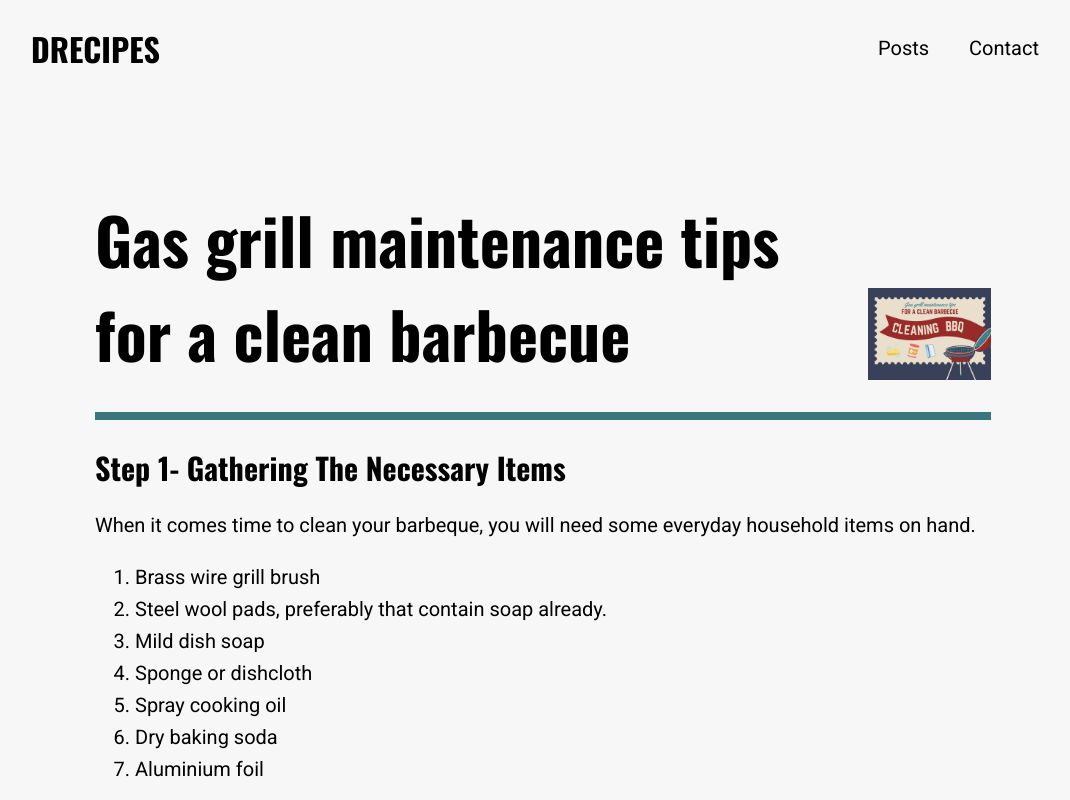
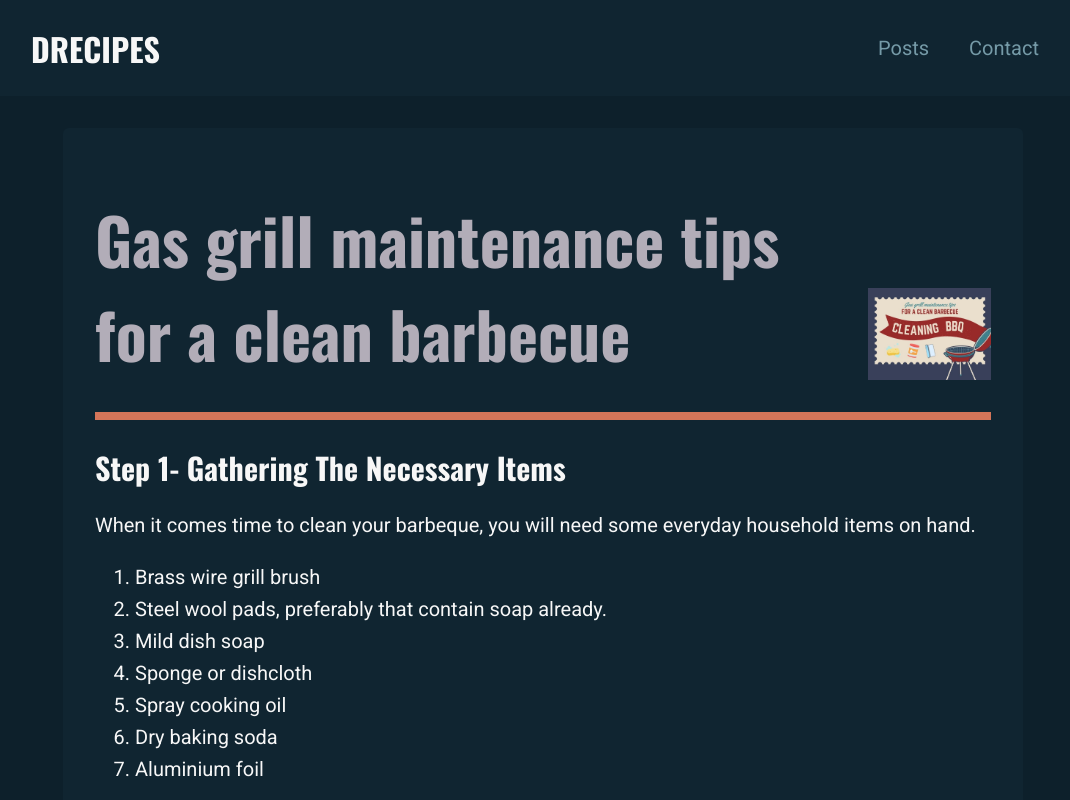
Before and after one commit to gyunsan/drecipes, a Next.js app: page /posts/gas-grill-maintenance-tips-for-a-clean-barbecue in a window 1280 px wide. Shown: the top 800 px of the page, without its empty margins (97-1167 px from the left). Built offline with nearby package versions, Linux system fonts and the light colour scheme.

Commit message:
css style for all the app

```diff
--- a/components/home-page/featured-posts.module.css
+++ b/components/home-page/featured-posts.module.css
@@ -6,7 +6,7 @@
 
 .latest h2 {
   font-size: var(--size-8);
-  color: #000;
+  color: #759aa7;
   text-align: center;
 }
 
--- a/components/layout/logo.module.css
+++ b/components/layout/logo.module.css
@@ -3,7 +3,7 @@
   font-size: var(--size-5);
   font-weight: bold;
   font-family: 'Oswald', sans-serif;
-  color: #000;
+  color: #f7f7f7;
 }
 
 @media (min-width: 768px) {
--- a/components/layout/main-navigation.module.css
+++ b/components/layout/main-navigation.module.css
@@ -1,7 +1,7 @@
 .header {
   width: 100%;
   height: 6rem;
-  background-color: #f7f7f7;
+  background-color: #102531;
   display: flex;
   justify-content: space-between;
   align-items: center;
@@ -21,14 +21,14 @@
 }
 
 .header a {
-  color: #000;
+  color: #759aa7;
   font-size: var(--size-4);
 }
 
 .header a:hover,
 .header a:active,
 .header a.active {
-  color: var(--color-grey-500);
+  color: #f7f7f7;
 }
 
 @media (min-width: 768px) {
--- a/components/posts/all-posts.module.css
+++ b/components/posts/all-posts.module.css
@@ -6,7 +6,7 @@
 
 .posts h1 {
   font-size: var(--size-8);
-  color: var(--color-grey-800);
+  color: var(--color-grey-200);
   text-align: center;
 }
 
--- a/components/posts/post-detail/post-content.module.css
+++ b/components/posts/post-detail/post-content.module.css
@@ -4,13 +4,13 @@
   margin: var(--size-8) auto;
   font-size: var(--size-5);
   line-height: var(--size-8);
-  background-color: #f7f7f7;
+  background-color: #102531;
   border-radius: 6px;
   padding: var(--size-4);
 }
 
 .content p {
-  color: #000;
+  color: #f7f7f7;
 }
 
 .content .image {
--- a/components/posts/post-detail/post-header.module.css
+++ b/components/posts/post-detail/post-header.module.css
@@ -1,7 +1,7 @@
 
 .header {
   padding-bottom: var(--size-8);
-  border-bottom: 8px solid #3b757e;
+  border-bottom: 8px solid #d47559;
   margin: var(--size-4) 0;
   display: flex;
   flex-direction: column-reverse;
@@ -12,7 +12,7 @@
 
 .header h1 {
   font-size: var(--size-8);
-  color: #000;
+  color: var(--color-grey-200);
   margin: 0;
   line-height: initial;
   text-align: center;
--- a/styles/globals.css
+++ b/styles/globals.css
@@ -43,8 +43,8 @@ body {
   --size-40: 10rem;
 
   margin: 0;
-  background-color: #F7F7F7;
-  color: #000;
+  background-color: #0d202b;
+  color: #f7f7f7;
   font-family: 'Roboto', sans-serif;
 }
 
```
